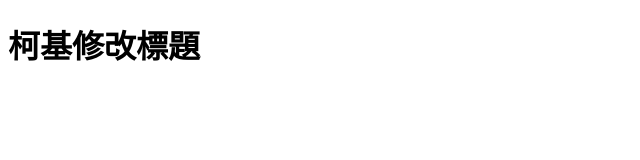
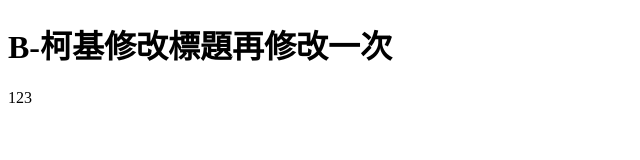
Before and after one commit to windjim/h10, a plain HTML site: page index.html in a window 1280 px wide. Shown: the whole page, without its empty margins (0-640 px from the left). Drawn offline with Linux system fonts and the light colour scheme.

Commit message:
修改h1文字

```diff
--- a/index.html
+++ b/index.html
@@ -6,6 +6,7 @@
     <title>再次修改 title</title>
   </head>
   <body>
-    <h1>柯基修改標題</h1>
+    <h1>B-柯基修改標題再修改一次</h1>
+    <p>123</p>
   </body>
 </html>
```
